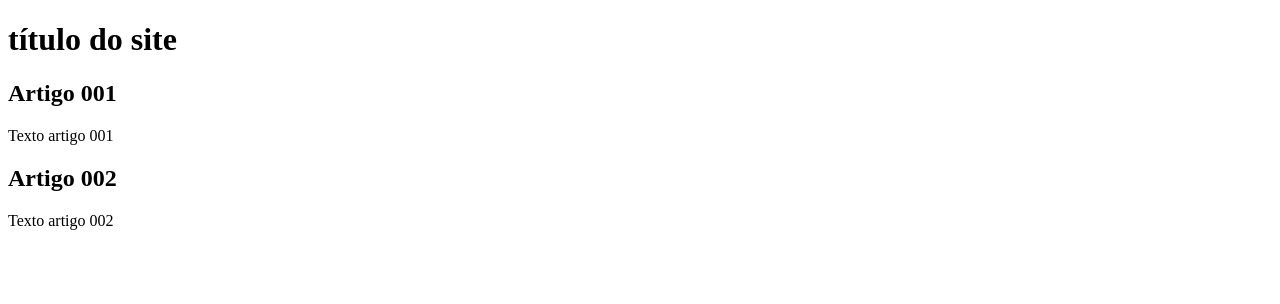
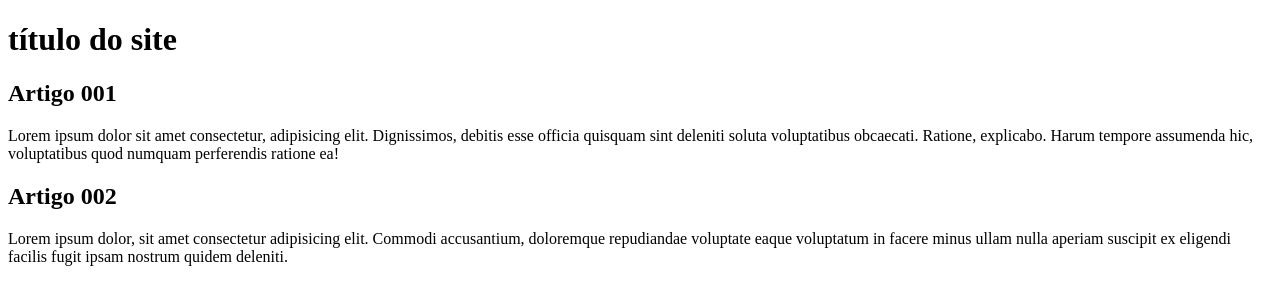
Before and after one commit to LeoMoraes18/projeto-site, a plain HTML site: page index.html in a window 1280 px wide. Drawn offline with Linux system fonts and the light colour scheme.

Commit message:
Update index.html

```diff
--- a/index.html
+++ b/index.html
@@ -13,11 +13,11 @@
         </header>
         <article>
             <h2>Artigo 001</h2>
-            <p>Texto artigo 001</p>
+            <p>Lorem ipsum dolor sit amet consectetur, adipisicing elit. Dignissimos, debitis esse officia quisquam sint deleniti soluta voluptatibus obcaecati. Ratione, explicabo. Harum tempore assumenda hic, voluptatibus quod numquam perferendis ratione ea!</p>
         </article>
         <article>
             <h2>Artigo 002</h2>
-            <p>Texto artigo 002</p>
+            <p>Lorem ipsum dolor, sit amet consectetur adipisicing elit. Commodi accusantium, doloremque repudiandae voluptate eaque voluptatum in facere minus ullam nulla aperiam suscipit ex eligendi facilis fugit ipsam nostrum quidem deleniti.</p>
         </article>
     </main>
 </body>
```
